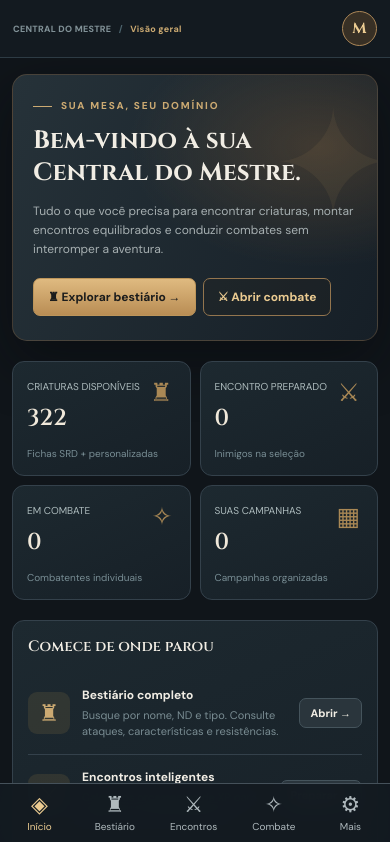
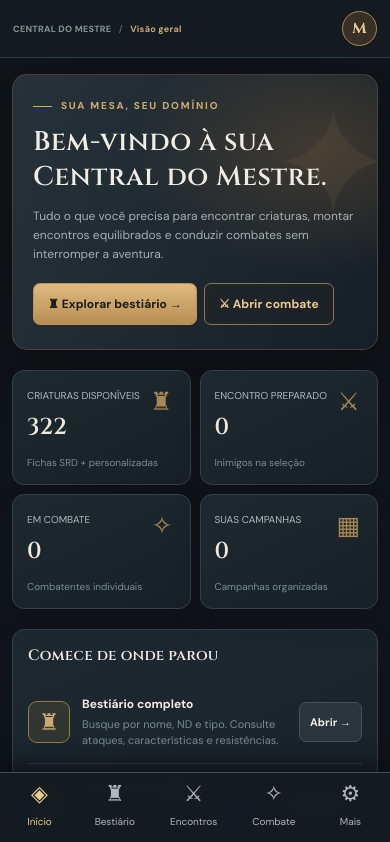
Before and after one commit to gptdagalera69-png/GPT-R, a website with bundled scripts: page index.html in a window 390 px wide. Shown: the top 842 px of the page. Built offline with nearby package versions, Linux system fonts and the light colour scheme; files whose address does not match are found by name.

Commit message:
design: ativar nova identidade visual responsiva no aplicativo

```diff
--- a/index.html
+++ b/index.html
@@ -1,10 +1,10 @@
 <!doctype html>
 <html lang="pt-BR"><head>
 <meta charset="utf-8"><meta name="viewport" content="width=device-width,initial-scale=1,viewport-fit=cover">
-<meta name="theme-color" content="#11161c"><meta name="description" content="Central do Mestre: bestiário, encontros, combate e iniciativa D&D 5.5e.">
+<meta name="theme-color" content="#141e25"><meta name="description" content="Central do Mestre: bestiário, encontros, combate e iniciativa D&D 5.5e.">
 <link rel="manifest" href="/manifest.webmanifest"><link rel="icon" href="/icon.svg" type="image/svg+xml">
 <link rel="preconnect" href="https://fonts.googleapis.com"><link href="https://fonts.googleapis.com/css2?family=Cinzel:wght@500;600;700&family=DM+Sans:wght@400;500;600;700;800&display=swap" rel="stylesheet">
-<link rel="stylesheet" href="/styles.css"><title>Central do Mestre — D&D</title>
+<link rel="stylesheet" href="/styles.css"><link rel="stylesheet" href="/theme-v2.css"><title>Central do Mestre — D&D</title>
 </head><body>
 <div id="app">
 <aside class="sidebar">
```
